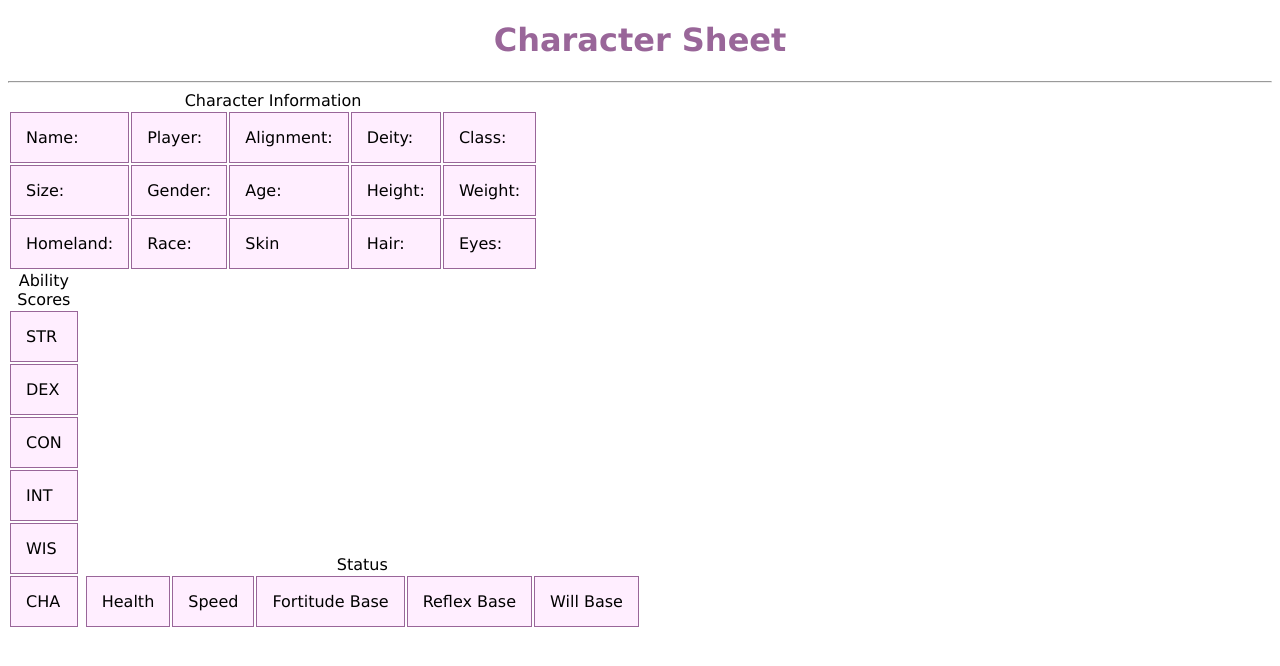
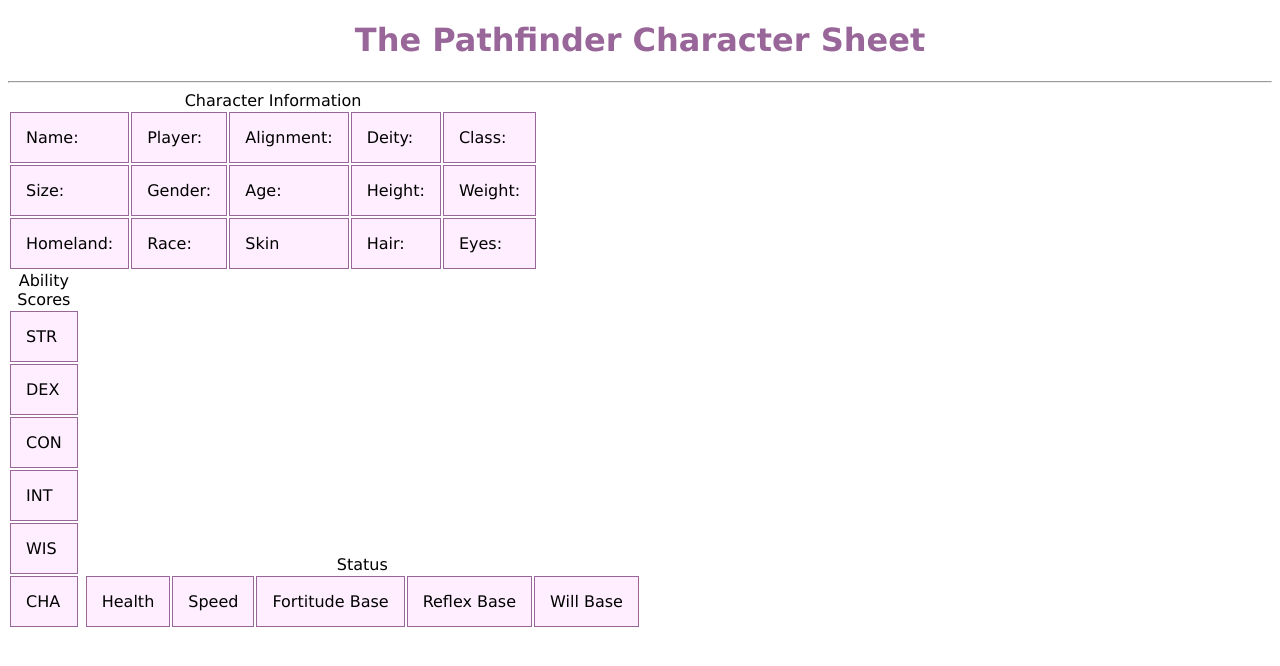
Before and after one commit to majeemaj/dnd, a plain HTML site: page index.html in a window 1280 px wide. Drawn offline with Linux system fonts and the light colour scheme.

Commit message:
Signed-off-by: Majed Tarabein <Majed Tarabein>

```diff
--- a/index.html
+++ b/index.html
@@ -5,7 +5,7 @@
 	<link rel="stylesheet" href="css/styles.css">
 </head>
 <body>
-	<h1>Character Sheet</h1>
+	<h1>The Pathfinder Character Sheet</h1>
 	<hr>
 		<table>
 			<caption>Character Information</caption>
```
